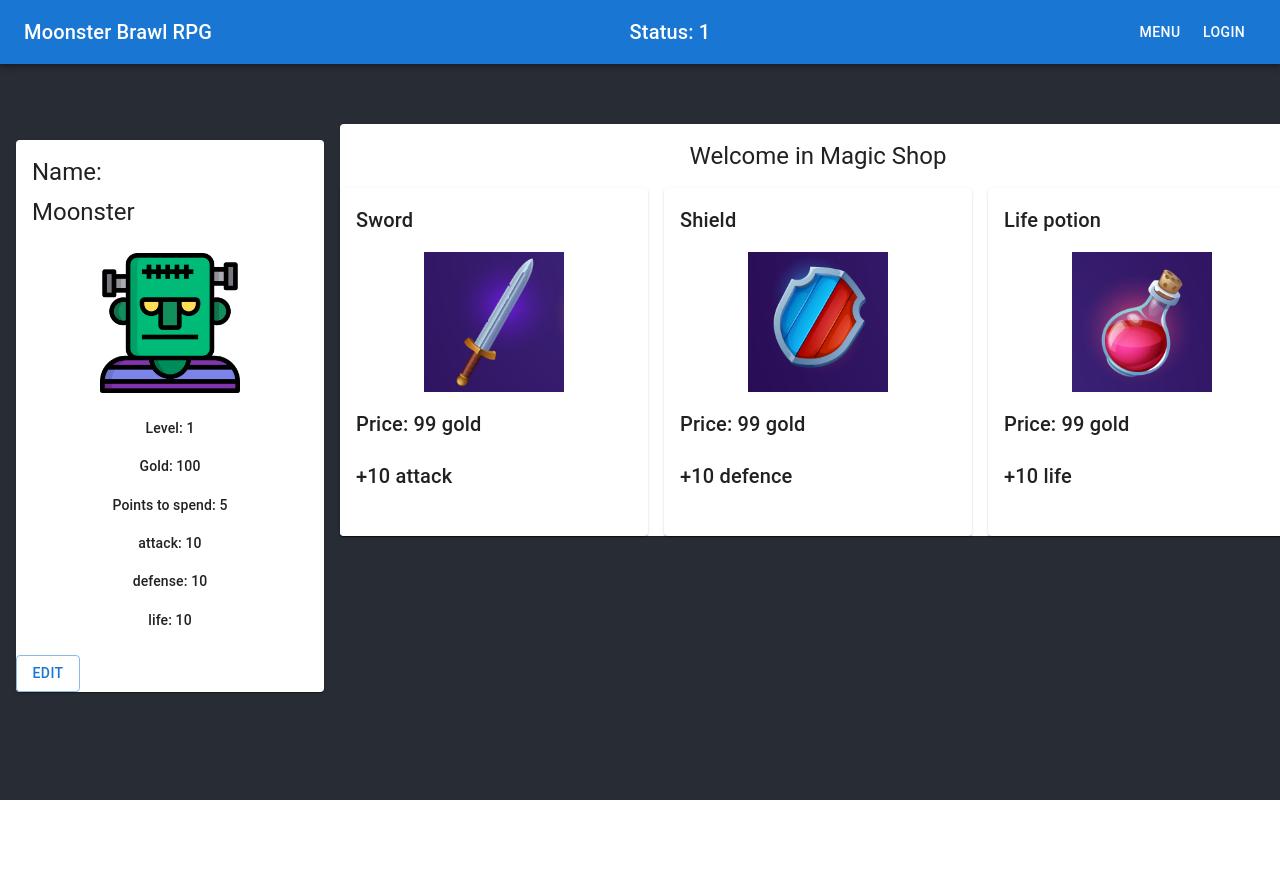
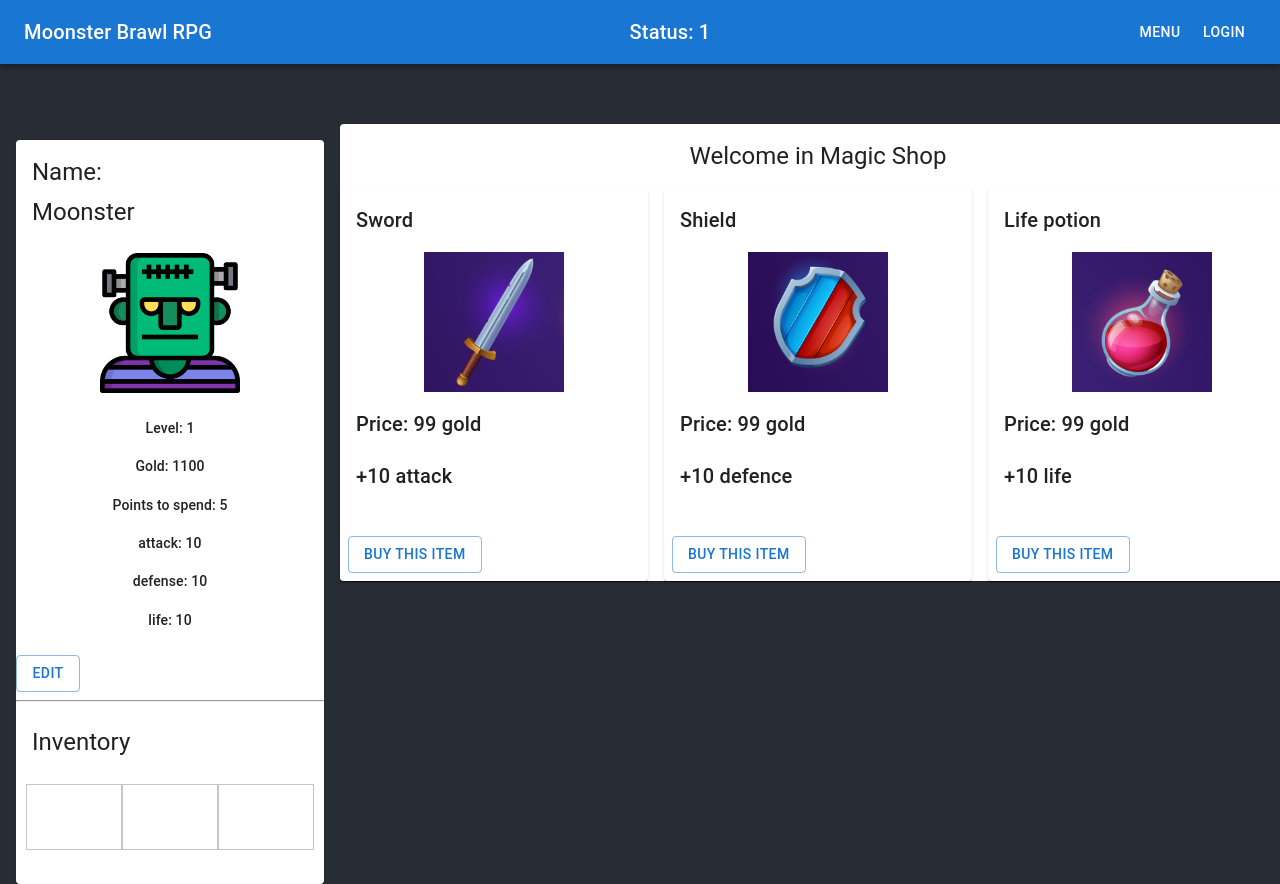
Before and after one commit to AndKorbiel/moonsters-brawl-rpg, a React (Create React App) app in the folder client/: page / in a window 1280 px wide. Both pictures are taken after a click on the element "New Game". Before the commit the page ends 800 px from the top, so only its background shows below. Built offline with nearby package versions, Linux system fonts and the light colour scheme.

Commit message:
Shop functionality pt.2

```diff
--- a/client/src/components/CharacterCard.js
+++ b/client/src/components/CharacterCard.js
@@ -10,16 +10,10 @@ import CardMedia from '@mui/material/CardMedia';
 import Button from '@mui/material/Button';
 import Typography from '@mui/material/Typography';
 import TextField from '@mui/material/TextField';
+import Grid from '@mui/material/Grid';
 
 class CharacterCard extends React.Component {
     state = {
-        name: '',
-        points: 0,
-        stats: [
-            {name: 'attack', value: 0},
-            {name: 'defense', value: 0},
-            {name: 'life', value: 0},
-        ],
         validation: {
             name: false
         }
@@ -95,22 +89,17 @@ class CharacterCard extends React.Component {
     componentDidMount() {
         const currentStats = this.props.character;
 
-        const currentAttack = currentStats.stats.filter(el => el.name === 'attack');
-        const currentDefense = currentStats.stats.filter(el => el.name === 'defense');
-        const currentLife = currentStats.stats.filter(el => el.name === 'life');
-
         this.setState({
-            name: currentStats.name,
-            stats: [
-                {name: 'attack', value: currentAttack[0].value},
-                {name: 'defense', value: currentDefense[0].value},
-                {name: 'life', value: currentLife[0].value},
-            ],
-            points: currentStats.points,
+            ...currentStats
         })
     }
 
     render() {
+        let emptySpaceInInventory = [];
+        for (let n = this.props.character.items.length; n <=2; n++) {
+            emptySpaceInInventory.push( <Grid item xs={12} lg={4} className="inventory-box" />)
+        }
+
         return (
             <Card sx={{ maxWidth: 345 }}>
                 <CardContent>
@@ -186,6 +175,25 @@ class CharacterCard extends React.Component {
                     <Button variant="contained" onClick={() => this.handleSave()}>Save</Button>
                     : <Button variant="outlined" onClick={() => this.props.handleEditMode(true)}>Edit</Button>
                 }
+                <hr />
+                <CardContent id="character-inventory">
+                    <Typography gutterBottom variant="h5" component="div">
+                        Inventory
+                    </Typography>
+                    <Grid container spacing={4} className="inventory-cont">
+                        {this.props.character.items.map(item => {
+                            return (
+                                <Grid item xs={12} lg={4} className="inventory-box" key={item.id}>
+                                    <CardMedia
+                                        component="img"
+                                        image={item.image}
+                                    />
+                                </Grid>
+                            )
+                        })}
+                        {emptySpaceInInventory}
+                    </Grid>
+                </CardContent>
             </Card>
         )
     }
--- a/client/src/components/ShopCard.js
+++ b/client/src/components/ShopCard.js
@@ -1,4 +1,7 @@
 import {connect} from 'react-redux';
+import {buyItem} from '../redux/actions/character';
+import {removeFromShop} from '../redux/actions/shop';
+
 // material-ui
 import Typography from '@mui/material/Typography';
 import Grid from '@mui/material/Grid';
@@ -6,6 +9,13 @@ import Paper from '@mui/material/Paper';
 import ShopCardItem from "./ShopCardItem";
 
 function ShopCard(props) {
+    const handleBuyAction = item => {
+        if (props.character.items.length <= 2 && props.character.gold >= item.price) {
+            props.buyItem(item);
+            props.removeFromShop(item)
+        }
+    }
+
     return (
         <Paper>
             <Grid container spacing={2}>
@@ -17,7 +27,7 @@ function ShopCard(props) {
                         {props.availableItems.map(item => {
                             return (
                                 <Grid item xs={12} lg={4} key={item.id}>
-                                    <ShopCardItem item={item} />
+                                    <ShopCardItem item={item} action={handleBuyAction} />
                                 </Grid>
                             )
                         })}
@@ -30,8 +40,16 @@ function ShopCard(props) {
 
 const mapStateToProps = state => {
     return {
-        availableItems: state.shop.availableItems
+        availableItems: state.shop.availableItems,
+        character: state.character
     }
 }
 
-export default connect(mapStateToProps, null)(ShopCard);
+const mapDispatchToProps = dispatch => {
+    return {
+        buyItem: item => dispatch(buyItem(item)),
+        removeFromShop: item => dispatch(removeFromShop(item))
+    }
+}
+
+export default connect(mapStateToProps, mapDispatchToProps)(ShopCard);
--- a/client/src/components/ShopCardItem.js
+++ b/client/src/components/ShopCardItem.js
@@ -31,6 +31,9 @@ export default function ShopCardItem(props) {
                     })}
                 </Typography>
             </CardContent>
+            <CardActions>
+                <Button variant="outlined" onClick={()=> props.action(props.item)}>Buy this item</Button>
+            </CardActions>
         </Card>
     )
 }
--- a/client/src/redux/actions/character.js
+++ b/client/src/redux/actions/character.js
@@ -1,4 +1,4 @@
-import {HANDLE_EDIT_MODE, SET_NEW_NAME, CHANGE_STATS} from "../types/character";
+import {HANDLE_EDIT_MODE, SET_NEW_NAME, CHANGE_STATS, BUY_ITEM} from "../types/character";
 
 export function handleEditMode(value) {
     return {
@@ -20,3 +20,10 @@ export function changeStats(value) {
         payload: value
     }
 }
+
+export function buyItem(item) {
+    return {
+        type: BUY_ITEM,
+        payload: item
+    }
+}
--- /dev/null
+++ b/client/src/redux/actions/shop.js
@@ -0,0 +1,8 @@
+import { REMOVE_FROM_SHOP } from "../types/shop";
+
+export function removeFromShop(item) {
+    return {
+        type: REMOVE_FROM_SHOP,
+        payload: item
+    }
+}
--- a/client/src/redux/reducers/character.js
+++ b/client/src/redux/reducers/character.js
@@ -1,4 +1,4 @@
-import {HANDLE_EDIT_MODE, SET_NEW_NAME, CHANGE_STATS} from "../types/character";
+import {HANDLE_EDIT_MODE, SET_NEW_NAME, CHANGE_STATS, BUY_ITEM} from "../types/character";
 
 const initialState = {
     name: 'Moonster',
@@ -10,7 +10,8 @@ const initialState = {
         {name: 'defense', value: 10},
         {name: 'life', value: 10},
     ],
-    gold: 100,
+    gold: 1100,
+    items: [],
     isEditing: false
 }
 
@@ -31,6 +32,15 @@ export default function character(state = initialState, action) {
                 ...state,
                 stats: action.payload
             }
+        case BUY_ITEM:
+            return {
+                ...state,
+                gold: state.gold - action.payload.price,
+                items: [
+                    ...state.items,
+                    action.payload
+                ]
+            }
         default:
             return state
     }
--- a/client/src/redux/reducers/shop.js
+++ b/client/src/redux/reducers/shop.js
@@ -1,3 +1,5 @@
+import { REMOVE_FROM_SHOP } from "../types/shop";
+
 const initialState = {
     availableItems: [
         {
@@ -31,5 +33,14 @@ const initialState = {
 }
 
 export default function shop(state = initialState, action) {
-    return state
+    switch (action.type) {
+        case REMOVE_FROM_SHOP:
+            return {
+                ...state,
+                availableItems: state.availableItems.filter(el => el.id !== action.payload.id)
+            }
+        default: {
+            return state
+        }
+    }
 }
--- a/client/src/redux/types/character.js
+++ b/client/src/redux/types/character.js
@@ -1,3 +1,4 @@
 export const HANDLE_EDIT_MODE = 'HANDLE_EDIT_MODE';
 export const SET_NEW_NAME = 'SET_NEW_NAME';
 export const CHANGE_STATS = 'CHANGE_STATS';
+export const BUY_ITEM = 'BUY_ITEM';
--- a/client/src/redux/types/shop.js
+++ b/client/src/redux/types/shop.js
@@ -0,0 +1 @@
+export const REMOVE_FROM_SHOP = 'REMOVE_FROM_SHOP';
--- a/client/src/styles/App.scss
+++ b/client/src/styles/App.scss
@@ -40,4 +40,18 @@
       }
     }
   }
+
+  #character-inventory {
+    .inventory-cont {
+      margin-left: -16px;
+      padding: 10px;
+      margin-top: 1em;
+
+      .inventory-box {
+        border: 1px solid #c5c5c5;
+        min-height: 66px;
+        padding: 0;
+      }
+    }
+  }
 }
```
